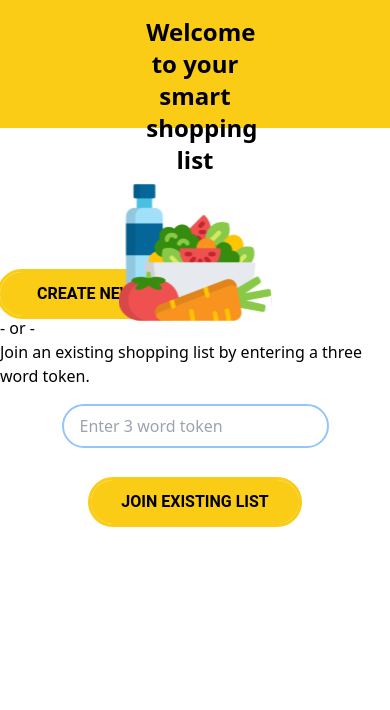
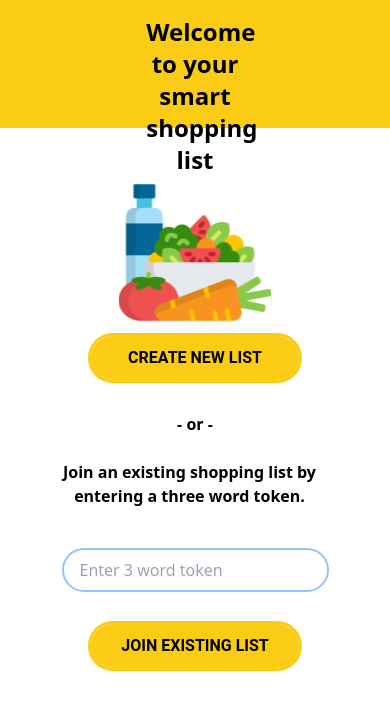
Before and after one commit to the-collab-lab/tcl-44-smart-shopping-list-1, a React (Create React App) app: page / in a window 390 px wide. Shown: the top 710 px of the page. Built offline with nearby package versions, Linux system fonts and the light colour scheme.

Commit message:
Finish styling welcome page for mobile

```diff
--- a/src/components/Home.js
+++ b/src/components/Home.js
@@ -33,14 +33,16 @@ const Home = () => {
         imageSrc={bag}
         isHome={true}
       />
-      <section>
+      <section className="flex flex-col text-center pt-16">
         <Button
           createToken={createToken}
           text="Create new List"
           width={'w-52'}
         />
-        <p>- or -</p>
-        <p>Join an existing shopping list by entering a three word token.</p>
+        <p className="pt-8 font-bold">- or -</p>
+        <p className="pt-6 pb-6 font-bold w-64">
+          Join an existing shopping list by entering a three word token.
+        </p>
 
         <ShareTokenForm setToken={setToken} />
       </section>
```
